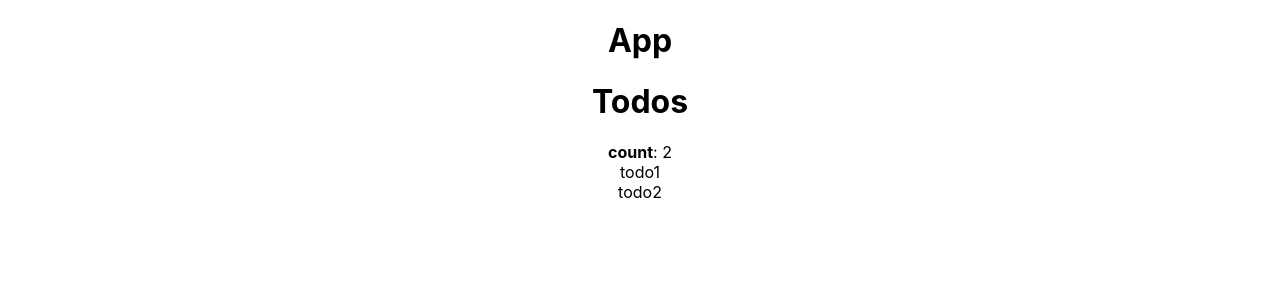
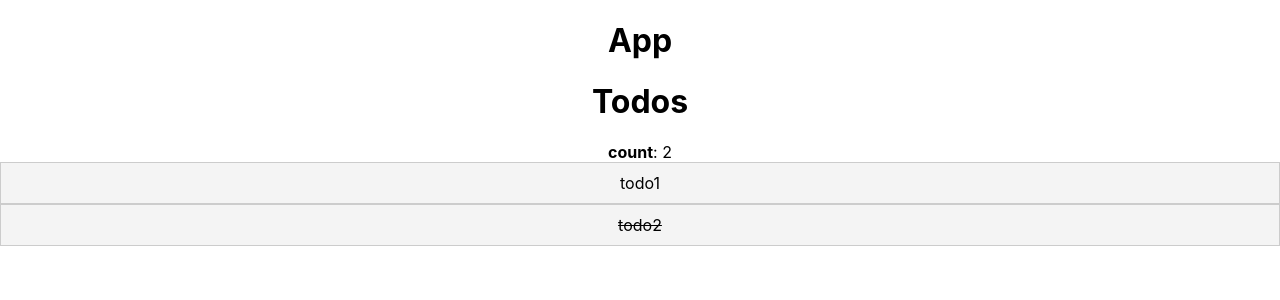
Before and after one commit to ILyaCyclone/react-traversymedia-todolist, a React (Create React App) app: page / in a window 1280 px wide. Shown: the top 300 px of the page. Built offline with nearby package versions, Linux system fonts and the light colour scheme; the HTML template or start-up script is replaced by a standard one.

Commit message:
style for todo item

```diff
--- a/src/components/TodoItem.js
+++ b/src/components/TodoItem.js
@@ -2,15 +2,26 @@ import React, { Component } from 'react';
 import PropTypes from 'prop-types';
 
 export class TodoItem extends Component {
+    itemStyle = () => {
+        return {
+            textDecoration: this.props.todo.completed ? 'line-through' : 'none',
+            backgroundColor: "#f4f4f4",
+            padding: '10px',
+            border: "1px #ccc solid"
+        }
+    }
+
+
   render() {
     return (
-      <div>
+      <div style={this.itemStyle()}>
         {this.props.todo.title}
       </div>
     )
   }
 }
 
+
 TodoItem.propTypes = {
     todo: PropTypes.object.isRequired
 }
```
